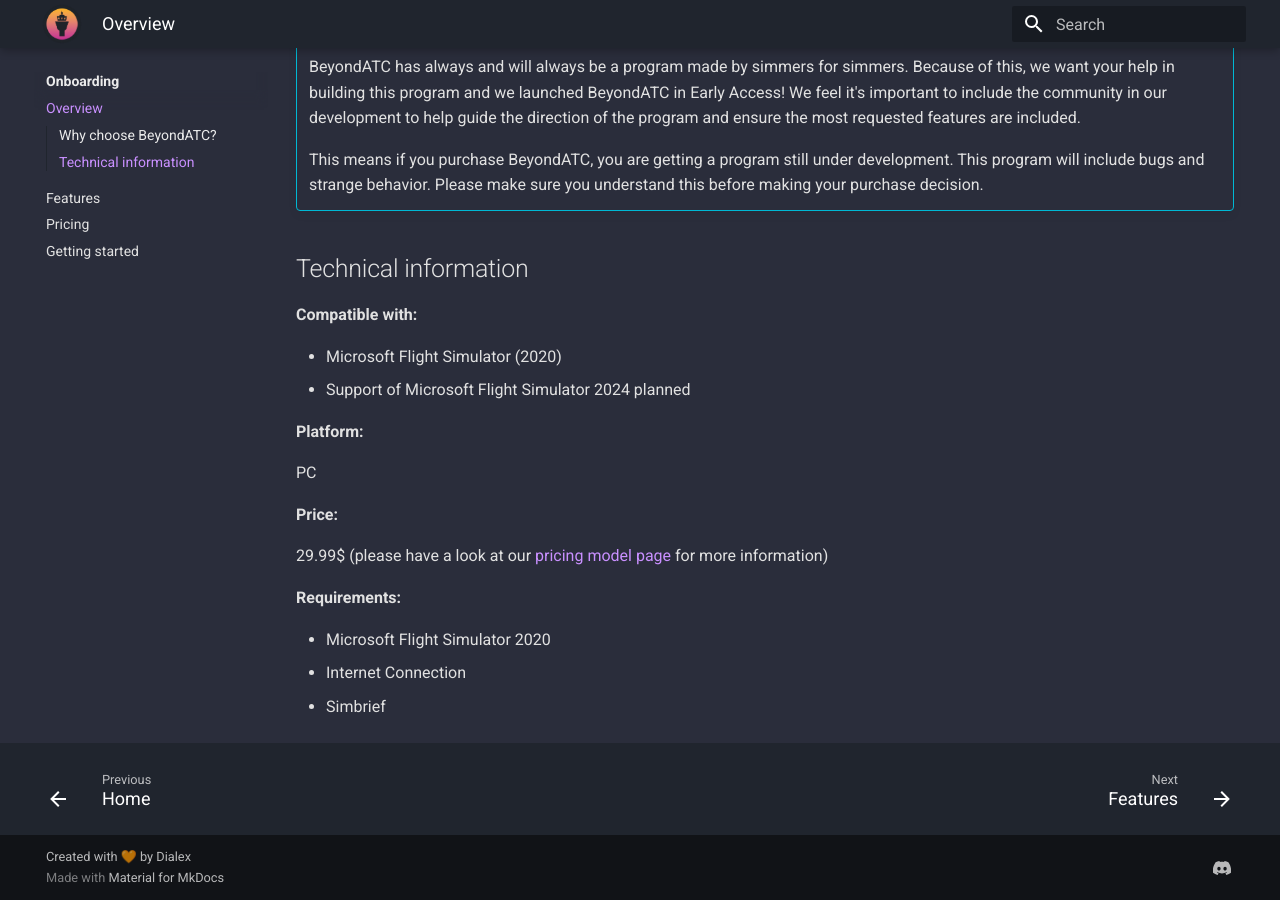
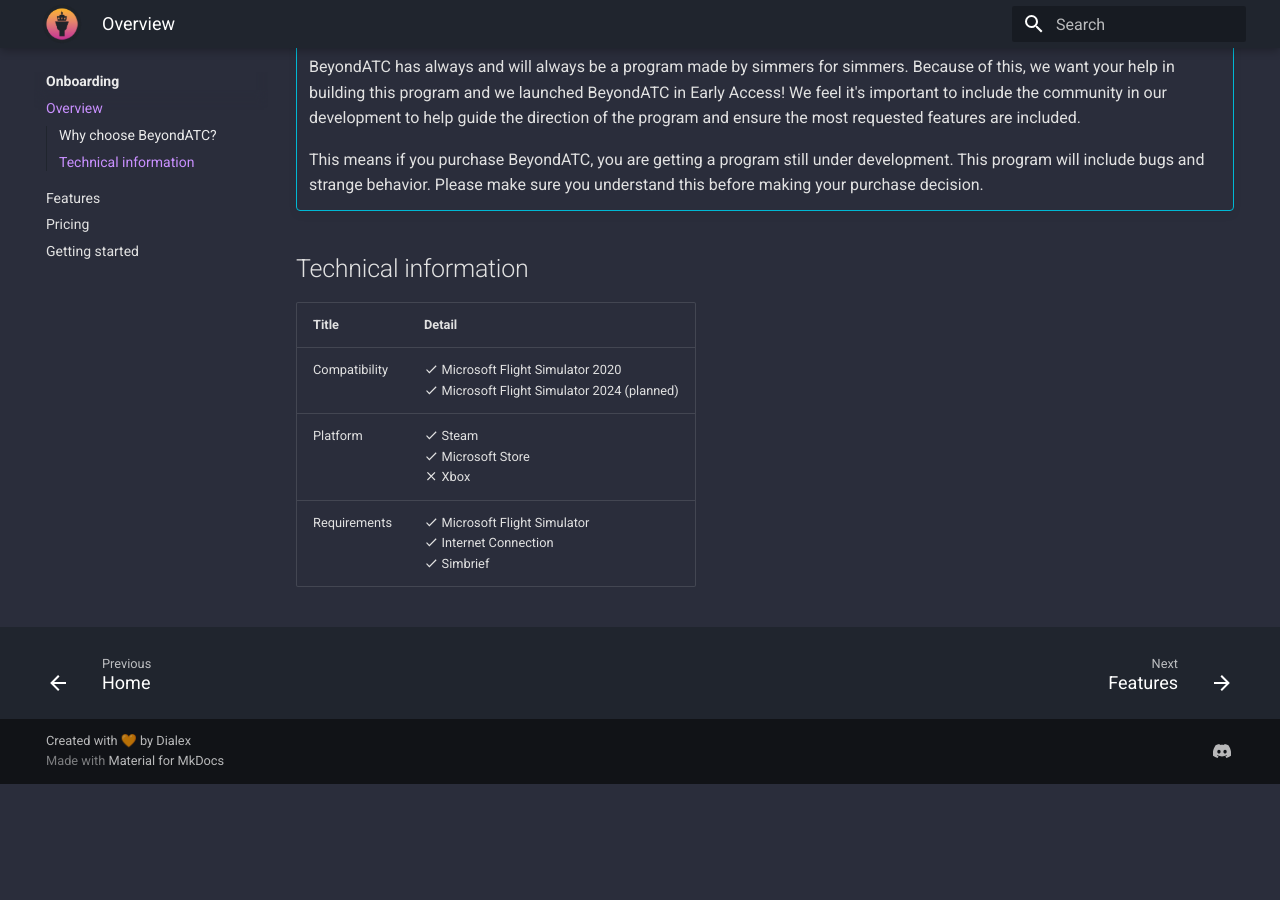
Before and after one commit to BeyondATC/BeyondATC_Wiki, an MkDocs documentation site: the page built from docs/onboarding/overview.md, in a window 1280 px wide and 900 px high, scrolled down 569 px. Built offline with MkDocs 1.6.1 and Material for MkDocs 9.7.7, drawn with Linux system fonts in a browser that asks for light colours; after the commit the page ends 1353 px from its top, so only the background shows below that.

Commit message:
updating table

```diff
--- a/docs/onboarding/overview.md
+++ b/docs/onboarding/overview.md
@@ -15,22 +15,8 @@ BeyondATC offers a significant upgrade to your flight simulation experience, com
 
 ## Technical information
 
-**Compatible with:**
-
-- Microsoft Flight Simulator (2020)
-- Support of Microsoft Flight Simulator 2024 planned
-
-**Platform:**
-
-PC
-
-**Price:**
-
-29.99$ (please have a look at our [pricing model page](/onboarding/pricing) for more information)
-
-
-**Requirements:**
-
-- Microsoft Flight Simulator 2020
-- Internet Connection
-- Simbrief
+| Title                     | Detail                                                                                                           |
+| ------------------------- | ---------------------------------------------------------------------------------------------------------------- |
+| Compatibility             | :material-check: Microsoft Flight Simulator 2020 <br> :material-check: Microsoft Flight Simulator 2024 (planned) |
+| Platform                  | :material-check: Steam <br> :material-check: Microsoft Store <br> :material-close: Xbox |
+| Requirements              | :material-check: Microsoft Flight Simulator<br>:material-check: Internet Connection<br>:material-check: Simbrief |
```
